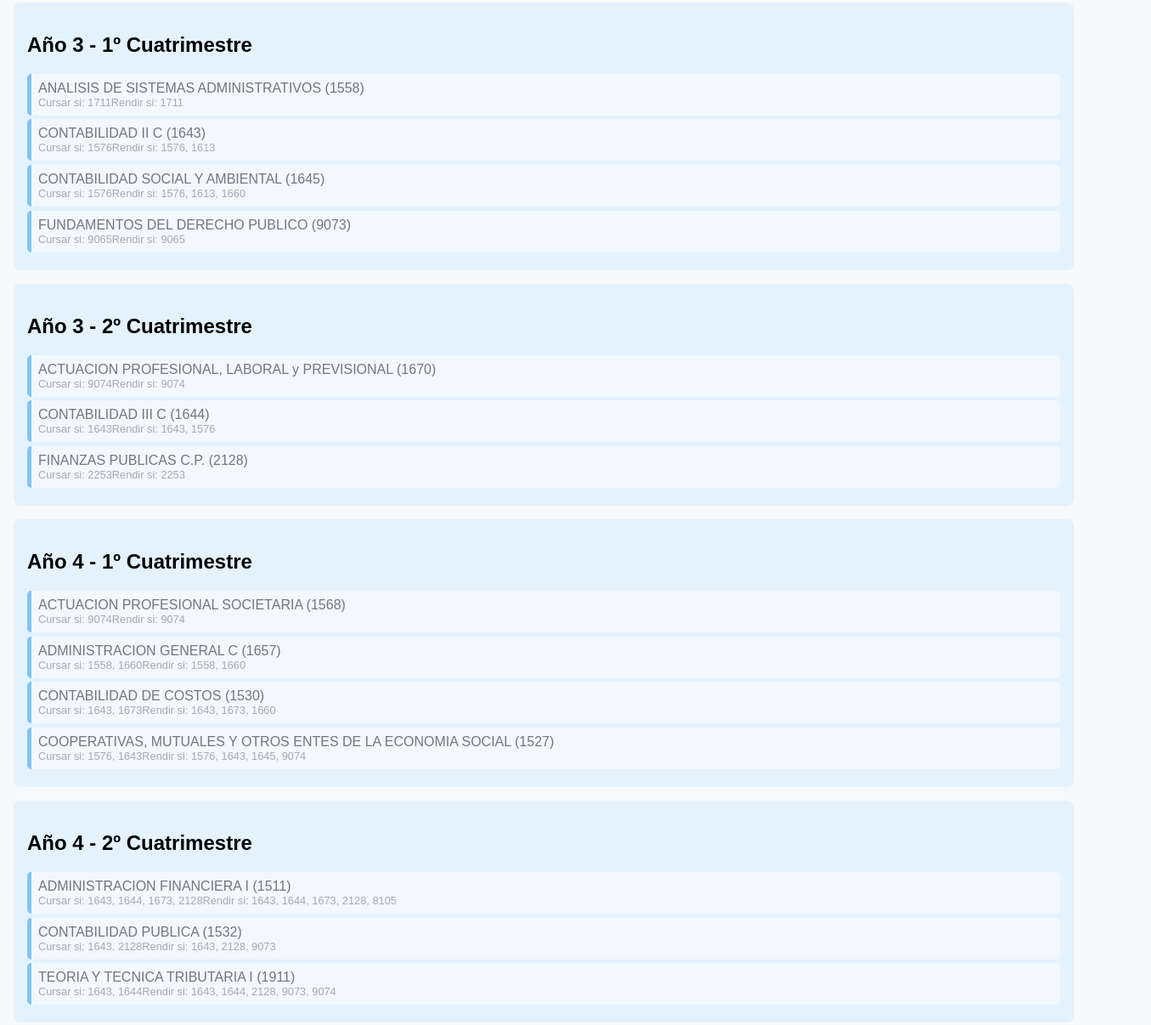
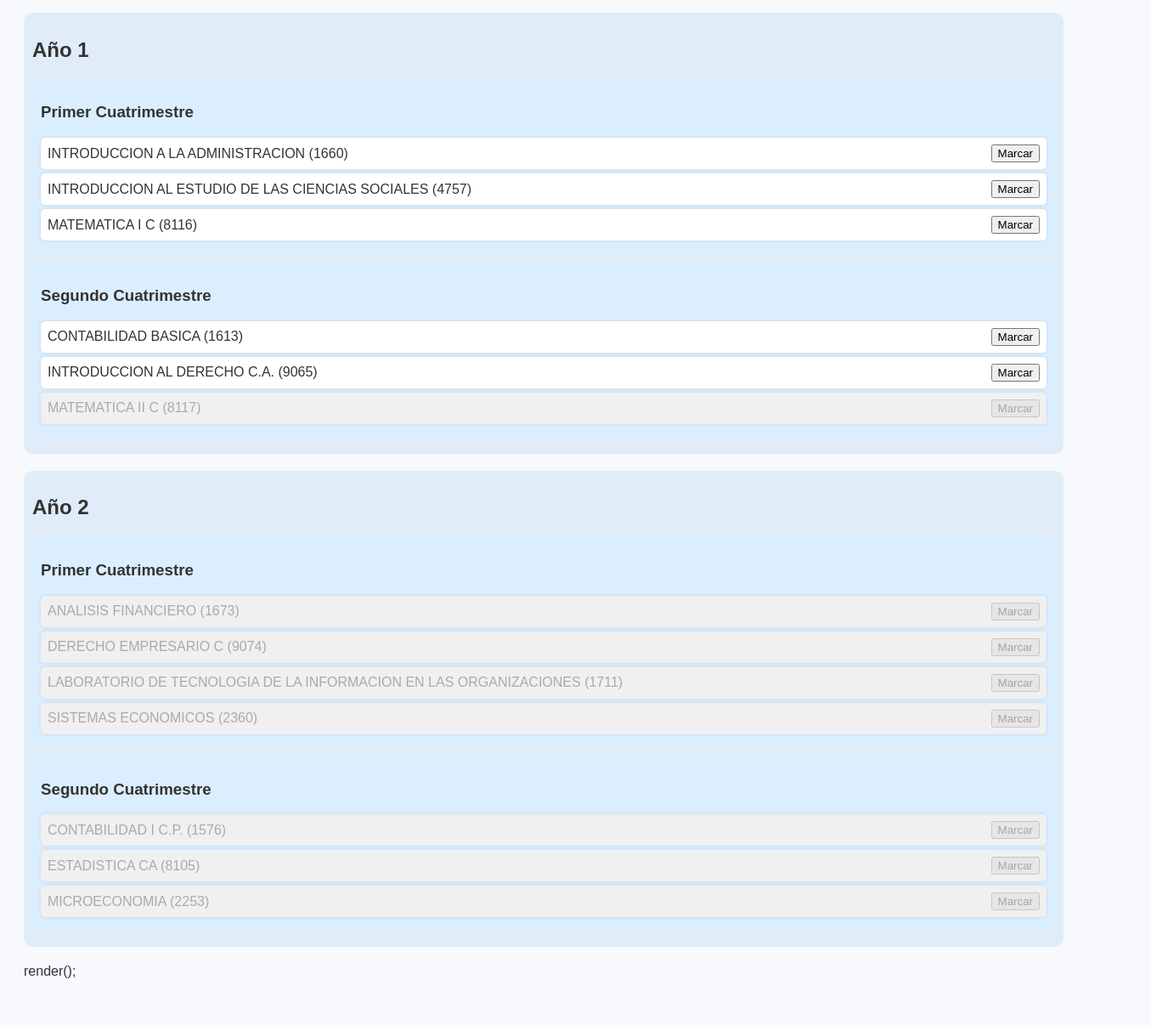
Before and after one commit to AnaClara535/Materias, a plain HTML site: page index.html in a window 1280 px wide. Shown: the part 93-1299 px from the top of the page at 85% size, 1355 px wide, since content can reach past the window. After the commit the page ends 1273 px from the top, so only its background shows below. Drawn offline with Linux system fonts and the light colour scheme.

Commit message:
Update index.html

```diff
--- a/index.html
+++ b/index.html
@@ -1,48 +1,76 @@
 <!DOCTYPE html>
 <html lang="es">
 <head>
-  <meta charset="UTF-8" />
-  <meta name="viewport" content="width=device-width, initial-scale=1.0" />
+  <meta charset="UTF-8">
   <title>Malla Curricular - Contador Público UNS</title>
   <style>
     body {
-      font-family: sans-serif;
-      margin: 0;
-      background: #f8f9fa;
-      padding: 1rem;
+      font-family: Arial, sans-serif;
+      background: #f7f9fc;
+      color: #333;
+      padding: 20px;
     }
     h1 {
       text-align: center;
-      color: #3d3d3d;
     }
     .year {
-      background: #e3f2fd;
-      margin: 1rem 0;
-      border-radius: 0.5rem;
-      padding: 1rem;
+      margin: 20px 0;
+      padding: 10px;
+      background: #e0ecf8;
+      border-radius: 10px;
     }
     .cuatrimestre {
-      margin: 1rem 0;
+      margin: 10px 0;
+      padding: 10px;
+      background: #dbeeff;
+      border-radius: 8px;
     }
     .materia {
-      background: white;
-      padding: 0.5rem;
-      margin: 0.3rem 0;
-      border-radius: 0.3rem;
-      border-left: 5px solid #2196f3;
-      cursor: pointer;
+      margin: 5px 0;
+      padding: 8px;
+      border-radius: 5px;
+      background: #ffffff;
+      box-shadow: 0 0 4px rgba(0,0,0,0.1);
+      display: flex;
+      align-items: center;
+      justify-content: space-between;
+    }
+    .materia.locked {
+      background: #f0f0f0;
+      color: #aaa;
     }
     .materia.aprobada {
-      text-decoration: line-through;
       background: #c8e6c9;
     }
-    .materia.locked {
-      opacity: 0.5;
-      pointer-events: none;
+    .materia .nombre {
+      flex: 1;
+    }
+    .materia .acciones {
+      margin-left: 10px;
     }
     .tooltip {
-      font-size: 0.8rem;
-      color: #666;
+      position: relative;
+      display: inline-block;
+    }
+    .tooltip .tooltiptext {
+      visibility: hidden;
+      width: 300px;
+      background-color: #555;
+      color: #fff;
+      text-align: left;
+      border-radius: 6px;
+      padding: 5px;
+      position: absolute;
+      z-index: 1;
+      bottom: 125%;
+      left: 50%;
+      margin-left: -150px;
+      opacity: 0;
+      transition: opacity 0.3s;
+    }
+    .tooltip:hover .tooltiptext {
+      visibility: visible;
+      opacity: 1;
     }
   </style>
 </head>
@@ -52,215 +80,138 @@
 
   <script>
     const materias = [
-      // AÑOS ANTERIORES (pueden estar definidos arriba)
-      // Agregamos Tercer Año en adelante (según pedido del usuario)
       {
-        anio: 3,
-        cuatrimestre: 1,
-        nombre: "ANALISIS DE SISTEMAS ADMINISTRATIVOS",
-        codigo: "1558",
-        cursada: ["1711"],
-        rendir: ["1711"]
+        anio: 1,
+        cuatrimestres: [
+          {
+            nombre: "Primer Cuatrimestre",
+            materias: [
+              { codigo: "1660", nombre: "INTRODUCCION A LA ADMINISTRACION" },
+              { codigo: "4757", nombre: "INTRODUCCION AL ESTUDIO DE LAS CIENCIAS SOCIALES" },
+              { codigo: "8116", nombre: "MATEMATICA I C" }
+            ]
+          },
+          {
+            nombre: "Segundo Cuatrimestre",
+            materias: [
+              { codigo: "1613", nombre: "CONTABILIDAD BASICA" },
+              { codigo: "9065", nombre: "INTRODUCCION AL DERECHO C.A." },
+              { codigo: "8117", nombre: "MATEMATICA II C", cursada: ["8116"], aprobada: ["8116"] }
+            ]
+          }
+        ]
       },
       {
-        anio: 3,
-        cuatrimestre: 1,
-        nombre: "CONTABILIDAD II C",
-        codigo: "1643",
-        cursada: ["1576"],
-        rendir: ["1576", "1613"]
-      },
-      {
-        anio: 3,
-        cuatrimestre: 1,
-        nombre: "CONTABILIDAD SOCIAL Y AMBIENTAL",
-        codigo: "1645",
-        cursada: ["1576"],
-        rendir: ["1576", "1613", "1660"]
-      },
-      {
-        anio: 3,
-        cuatrimestre: 1,
-        nombre: "FUNDAMENTOS DEL DERECHO PUBLICO",
-        codigo: "9073",
-        cursada: ["9065"],
-        rendir: ["9065"]
-      },
-      {
-        anio: 3,
-        cuatrimestre: 2,
-        nombre: "ACTUACION PROFESIONAL, LABORAL y PREVISIONAL",
-        codigo: "1670",
-        cursada: ["9074"],
-        rendir: ["9074"]
-      },
-      {
-        anio: 3,
-        cuatrimestre: 2,
-        nombre: "CONTABILIDAD III C",
-        codigo: "1644",
-        cursada: ["1643"],
-        rendir: ["1643", "1576"]
-      },
-      {
-        anio: 3,
-        cuatrimestre: 2,
-        nombre: "FINANZAS PUBLICAS C.P.",
-        codigo: "2128",
-        cursada: ["2253"],
-        rendir: ["2253"]
-      },
-      {
-        anio: 4,
-        cuatrimestre: 1,
-        nombre: "ACTUACION PROFESIONAL SOCIETARIA",
-        codigo: "1568",
-        cursada: ["9074"],
-        rendir: ["9074"]
-      },
-      {
-        anio: 4,
-        cuatrimestre: 1,
-        nombre: "ADMINISTRACION GENERAL C",
-        codigo: "1657",
-        cursada: ["1558", "1660"],
-        rendir: ["1558", "1660"]
-      },
-      {
-        anio: 4,
-        cuatrimestre: 1,
-        nombre: "CONTABILIDAD DE COSTOS",
-        codigo: "1530",
-        cursada: ["1643", "1673"],
-        rendir: ["1643", "1673", "1660"]
-      },
-      {
-        anio: 4,
-        cuatrimestre: 1,
-        nombre: "COOPERATIVAS, MUTUALES Y OTROS ENTES DE LA ECONOMIA SOCIAL",
-        codigo: "1527",
-        cursada: ["1576", "1643"],
-        rendir: ["1576", "1643", "1645", "9074"]
-      },
-      {
-        anio: 4,
-        cuatrimestre: 2,
-        nombre: "ADMINISTRACION FINANCIERA I",
-        codigo: "1511",
-        cursada: ["1643", "1644", "1673", "2128"],
-        rendir: ["1643", "1644", "1673", "2128", "8105"]
-      },
-      {
-        anio: 4,
-        cuatrimestre: 2,
-        nombre: "CONTABILIDAD PUBLICA",
-        codigo: "1532",
-        cursada: ["1643", "2128"],
-        rendir: ["1643", "2128", "9073"]
-      },
-      {
-        anio: 4,
-        cuatrimestre: 2,
-        nombre: "TEORIA Y TECNICA TRIBUTARIA I",
-        codigo: "1911",
-        cursada: ["1643", "1644"],
-        rendir: ["1643", "1644", "2128", "9073", "9074"]
-      },
-      {
-        anio: 5,
-        cuatrimestre: 0,
-        nombre: "AUDITORIA A",
-        codigo: "1666",
-        cursada: ["1568", "1657", "1911"],
-        rendir: ["1568", "1657", "1911", "1644", "1670"]
-      },
-      {
-        anio: 5,
-        cuatrimestre: 1,
-        nombre: "ACTUACION PROFESIONAL JUDICIAL",
-        codigo: "1502",
-        cursada: ["1568", "1670", "1911"],
-        rendir: ["1568", "1670", "1911"]
-      },
-      {
-        anio: 5,
-        cuatrimestre: 1,
-        nombre: "TEORIA Y TECNICA TRIBUTARIA II",
-        codigo: "1912",
-        cursada: ["1911"],
-        rendir: ["1911"]
-      },
-      {
-        anio: 5,
-        cuatrimestre: 2,
-        nombre: "PRACTICA PROFESIONAL INTEGRADORA",
-        codigo: "1812",
-        cursada: ["1568", "1912"],
-        rendir: ["1568", "1912"]
-      },
-      {
-        anio: 5,
-        cuatrimestre: 2,
-        nombre: "PRACTICA PROFESIONAL SUPERVISADA",
-        codigo: "1813",
-        rendir: ["4928"]
-      },
-      {
-        anio: 5,
-        cuatrimestre: 2,
-        nombre: "PRUEBA DE SUFICIENCIA EN IDIOMA EXTRANJERO: INGLES",
-        codigo: "4928"
+        anio: 2,
+        cuatrimestres: [
+          {
+            nombre: "Primer Cuatrimestre",
+            materias: [
+              { codigo: "1673", nombre: "ANALISIS FINANCIERO", cursada: ["8116", "8117"], aprobada: ["8116", "8117"] },
+              { codigo: "9074", nombre: "DERECHO EMPRESARIO C", cursada: ["9065"], aprobada: ["9065"] },
+              { codigo: "1711", nombre: "LABORATORIO DE TECNOLOGIA DE LA INFORMACION EN LAS ORGANIZACIONES", cursada: ["1660"], aprobada: ["1660"] },
+              { codigo: "2360", nombre: "SISTEMAS ECONOMICOS", cursada: ["8116"], aprobada: ["8116"] }
+            ]
+          },
+          {
+            nombre: "Segundo Cuatrimestre",
+            materias: [
+              { codigo: "1576", nombre: "CONTABILIDAD I C.P.", cursada: ["1613"], aprobada: ["1613"] },
+              { codigo: "8105", nombre: "ESTADISTICA CA", cursada: ["8116", "8117"], aprobada: ["8116", "8117"] },
+              { codigo: "2253", nombre: "MICROECONOMIA", cursada: ["8117", "2360"], aprobada: ["8117", "2360", "4757"] }
+            ]
+          }
+        ]
       }
     ];
 
-    const aprobadas = JSON.parse(localStorage.getItem("aprobadas") || "[]");
+    const aprobadas = JSON.parse(localStorage.getItem('materias_aprobadas') || '[]');
 
-    function puedeCursar(m) {
-      return !m.cursada || m.cursada.every(c => aprobadas.includes(c));
+    function guardarProgreso() {
+      localStorage.setItem('materias_aprobadas', JSON.stringify(aprobadas));
     }
 
-    function puedeRendir(m) {
-      return !m.rendir || m.rendir.every(r => aprobadas.includes(r));
+    function crearMateria(materia) {
+      const div = document.createElement('div');
+      div.className = 'materia';
+      const aprobada = aprobadas.includes(materia.codigo);
+      const bloqueada = (materia.cursada || materia.aprobada) && !requisitosCumplidos(materia);
+      if (bloqueada) div.classList.add('locked');
+      if (aprobada) div.classList.add('aprobada');
+
+      const nombre = document.createElement('span');
+      nombre.className = 'nombre';
+      nombre.textContent = `${materia.nombre} (${materia.codigo})`;
+
+      const acciones = document.createElement('span');
+      acciones.className = 'acciones';
+      const boton = document.createElement('button');
+      boton.textContent = aprobada ? '✓ Aprobada' : 'Marcar';
+      boton.disabled = bloqueada;
+      boton.onclick = () => {
+        if (!aprobadas.includes(materia.codigo)) {
+          aprobadas.push(materia.codigo);
+        } else {
+          const i = aprobadas.indexOf(materia.codigo);
+          aprobadas.splice(i, 1);
+        }
+        guardarProgreso();
+        renderMalla();
+      };
+      acciones.appendChild(boton);
+
+      if (bloqueada) {
+        const tooltip = document.createElement('div');
+        tooltip.className = 'tooltip';
+        tooltip.appendChild(boton);
+        const texto = document.createElement('span');
+        texto.className = 'tooltiptext';
+        texto.innerHTML = "<strong>Requisitos:</strong><br>";
+        if (materia.cursada) texto.innerHTML += `Cursada: ${materia.cursada.join(', ')}<br>`;
+        if (materia.aprobada) texto.innerHTML += `Aprobada: ${materia.aprobada.join(', ')}`;
+        tooltip.appendChild(texto);
+        acciones.appendChild(tooltip);
+      }
+
+      div.appendChild(nombre);
+      div.appendChild(acciones);
+      return div;
     }
 
-    function render() {
-      const container = document.getElementById("malla");
-      container.innerHTML = "";
-      const agrupadas = {};
-      materias.forEach(m => {
-        const key = `${m.anio}-${m.cuatrimestre}`;
-        if (!agrupadas[key]) agrupadas[key] = [];
-        agrupadas[key].push(m);
-      });
+    function requisitosCumplidos(materia) {
+      const cursadaOk = !materia.cursada || materia.cursada.every(c => aprobadas.includes(c));
+      const aprobadaOk = !materia.aprobada || materia.aprobada.every(a => aprobadas.includes(a));
+      return cursadaOk && aprobadaOk;
+    }
 
-      Object.entries(agrupadas).forEach(([key, lista]) => {
-        const [anio, cuatri] = key.split("-");
-        const anioEl = document.createElement("div");
-        anioEl.className = "year";
-        anioEl.innerHTML = `<h2>Año ${anio} - ${cuatri == 1 ? '1º Cuatrimestre' : cuatri == 2 ? '2º Cuatrimestre' : 'Anual'}</h2>`;
-        lista.forEach(m => {
-          const div = document.createElement("div");
-          div.className = "materia";
-          div.textContent = `${m.nombre} (${m.codigo})`;
-          if (!puedeCursar(m) || !puedeRendir(m)) div.classList.add("locked");
-          if (aprobadas.includes(m.codigo)) div.classList.add("aprobada");
-          div.onclick = () => {
-            const idx = aprobadas.indexOf(m.codigo);
-            if (idx >= 0) aprobadas.splice(idx, 1);
-            else aprobadas.push(m.codigo);
-            localStorage.setItem("aprobadas", JSON.stringify(aprobadas));
-            render();
-          };
-          const tip = document.createElement("div");
-          tip.className = "tooltip";
-          if (m.cursada) tip.innerText += `Cursar si: ${m.cursada.join(", ")}\n`;
-          if (m.rendir) tip.innerText += `Rendir si: ${m.rendir.join(", ")}\n`;
-          div.appendChild(tip);
-          anioEl.appendChild(div);
-        });
-        container.appendChild(anioEl);
-      });
+    function renderMalla() {
+      const container = document.getElementById('malla');
+      container.innerHTML = '';
+      for (const año of materias) {
+        const divAño = document.createElement('div');
+        divAño.className = 'year';
+        const titulo = document.createElement('h2');
+        titulo.textContent = `Año ${año.anio}`;
+        divAño.appendChild(titulo);
+        for (const cuatri of año.cuatrimestres) {
+          const divCuatri = document.createElement('div');
+          divCuatri.className = 'cuatrimestre';
+          const subtitulo = document.createElement('h3');
+          subtitulo.textContent = cuatri.nombre;
+          divCuatri.appendChild(subtitulo);
+          for (const mat of cuatri.materias) {
+            divCuatri.appendChild(crearMateria(mat));
+          }
+          divAño.appendChild(divCuatri);
+        }
+        container.appendChild(divAño);
+      }
     }
+
+    renderMalla();
+  </script>
+</body>
+</html>
 
     render();
   </script>
```
